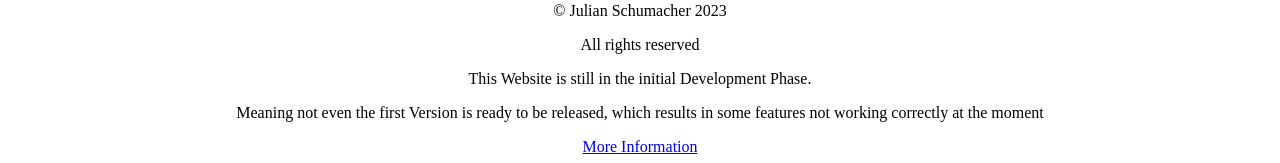
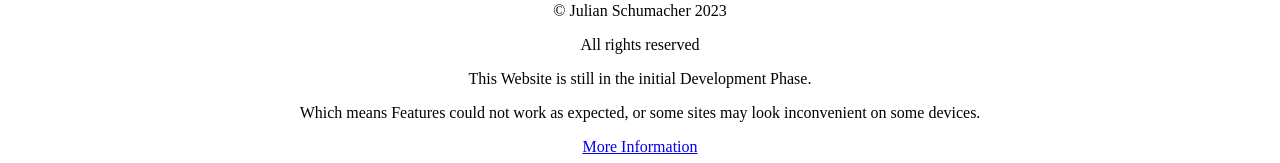
Before and after one commit to Julessh05/Website, a Next.js app: page / in a window 1280 px wide. Shown: the part 1092-1255 px from the top of the page. Built offline with nearby package versions, Linux system fonts and the light colour scheme.

Commit message:
Update Footer & maintenance

```diff
--- a/src/app/components/footer/footer.module.css
+++ b/src/app/components/footer/footer.module.css
@@ -11,3 +11,9 @@
     align-items: center;
     width: 80vw;
 }
+
+.maintenance {
+    padding: 0px;
+}
+
+.copyright {}
--- a/src/app/components/footer/footer.tsx
+++ b/src/app/components/footer/footer.tsx
@@ -8,10 +8,14 @@ export default function Footer() {
                 <hr />
             </div>
             <footer className={styles.footer}>
-                <p> © Julian Schumacher 2023 </p>
-                <p> All rights reserved </p>
-                <p> This Website is still in the initial Development Phase. </p>
-                <p> Meaning not even the first Version is ready to be released, which results in some features not working correctly at the moment </p>
+                <div className={styles.copyright}>
+                    <p> © Julian Schumacher 2023 </p>
+                    <p> All rights reserved </p>
+                </div>
+                <div className={styles.maintenance}>
+                    <p> This Website is still in the initial Development Phase. </p>
+                    <p> Which means Features could not work as expected, or some sites may look inconvenient on some devices. </p>
+                </div>
                 <Link href={'/maintenance'}> More Information </Link>
             </footer>
         </div>
```
